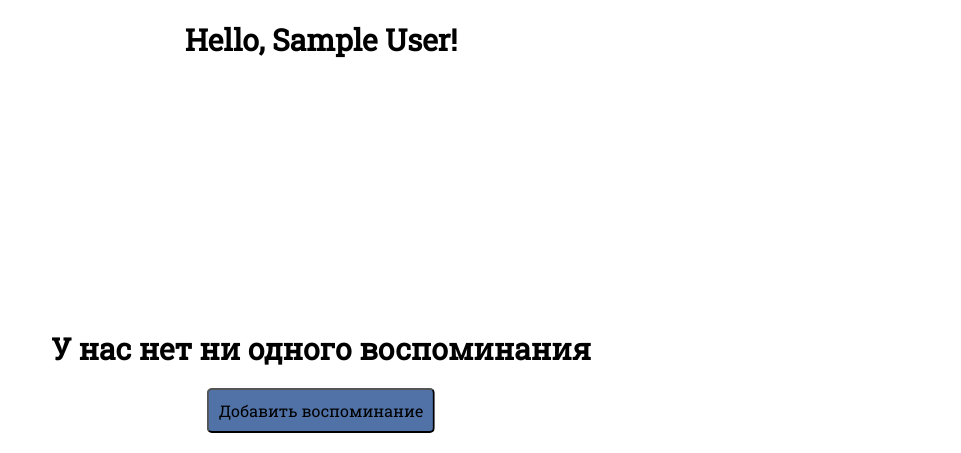
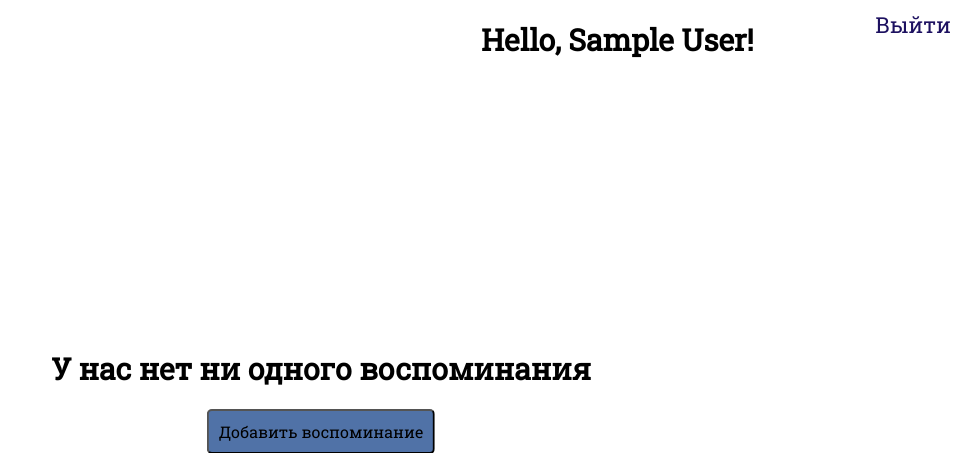
Before and after one commit to voskanyan777/Places-Remember, a Django app: page /main/ in a window 1280 px wide. Shown: the part 79-532 px from the top of the page, without its empty margins (319-1280 px from the left). Run offline with Django 5.2, Linux system fonts and the light colour scheme; the visitor is signed in with stand-in values (Sample User, id 1); data that the repository does not hold is empty.

Commit message:
Added functionality for logging out

```diff
--- a/djangoProject/app/social_auth_pipeline.py
+++ b/djangoProject/app/social_auth_pipeline.py
@@ -1,5 +1,6 @@
 def save_profile(backend, user, response, *args, **kwargs):
     if backend.name == 'vk-oauth2':
+        print(response)
         user.first_name = response.get('first_name')
         user.last_name = response.get('last_name')
         user.save()
--- a/djangoProject/app/static/css/style.css
+++ b/djangoProject/app/static/css/style.css
@@ -37,7 +37,8 @@ h1{
     cursor: pointer;
 }
 .user-info{
-    text-align: center;
+    position: relative;
+    margin-left: 800px;
 }
 .text-for-new-user{
     position: relative;
@@ -54,3 +55,13 @@ h1{
     margin-left: 50%;
     transform: translateX(-50%);
 }
+.logout-btn{
+    position: absolute;
+    right: 10px;
+    margin-top: 10px;
+    text-decoration: none;
+    color: #1d1160;
+}
+.main-info{
+    display: flex;
+}
--- a/djangoProject/app/views.py
+++ b/djangoProject/app/views.py
@@ -1,5 +1,6 @@
 from django.shortcuts import render
 from django.contrib.auth.decorators import login_required
+from django.contrib.auth import logout
 from .models import Place
 def index(request):
     return render(request, 'index.html')
@@ -9,3 +10,7 @@ def main_page(request):
     user_places = Place.objects.filter(user=request.user)
     context = {'user_places': user_places}
     return render(request, 'main.html', context)
+
+def logout_user(request):
+    logout(request)
+    return render(request, 'index.html')
--- a/djangoProject/djangoProject/settings.py
+++ b/djangoProject/djangoProject/settings.py
@@ -148,3 +148,5 @@ DEFAULT_AUTO_FIELD = 'django.db.models.BigAutoField'
 SOCIAL_AUTH_VK_OAUTH2_KEY = "51926092"
 SOCIAL_AUTH_VK_OAUTH2_SECRET = "bGdP8bxqTCzXJz5v8pU4"
 SOCIAL_AUTH_LOGIN_REDIRECT_URL = "main_page"
+
+LOGOUT_URL = 'logout'
--- a/djangoProject/djangoProject/urls.py
+++ b/djangoProject/djangoProject/urls.py
@@ -16,11 +16,12 @@ Including another URLconf
 """
 from django.contrib import admin
 from django.urls import path, include
-from app.views import index, main_page
+from app.views import index, main_page, logout_user
 
 urlpatterns = [
     path('admin/', admin.site.urls),
     path('', index),
     path('main/', main_page, name='main_page'),
+    path('logout/', logout_user, name='logout'),
     path('', include('social_django.urls', namespace='social')),
 ]
--- a/djangoProject/templates/main.html
+++ b/djangoProject/templates/main.html
@@ -1,7 +1,10 @@
 {% extends 'base.html' %}
 {% block content %}
 
-  <h1 class="user-info"> Hello, {{user.first_name}} {{user.last_name}}!</h1>
+  <div class="main-info">
+    <h1 class="user-info"> Hello, {{user.first_name}} {{user.last_name}}!</h1>
+    <a href="{% url 'logout' %}" class="logout-btn">Выйти</a>
+  </div>
   {% if not user_places %}
     <div class="text-for-new-user">
         <h1>У нас нет ни одного воспоминания</h1>
```
